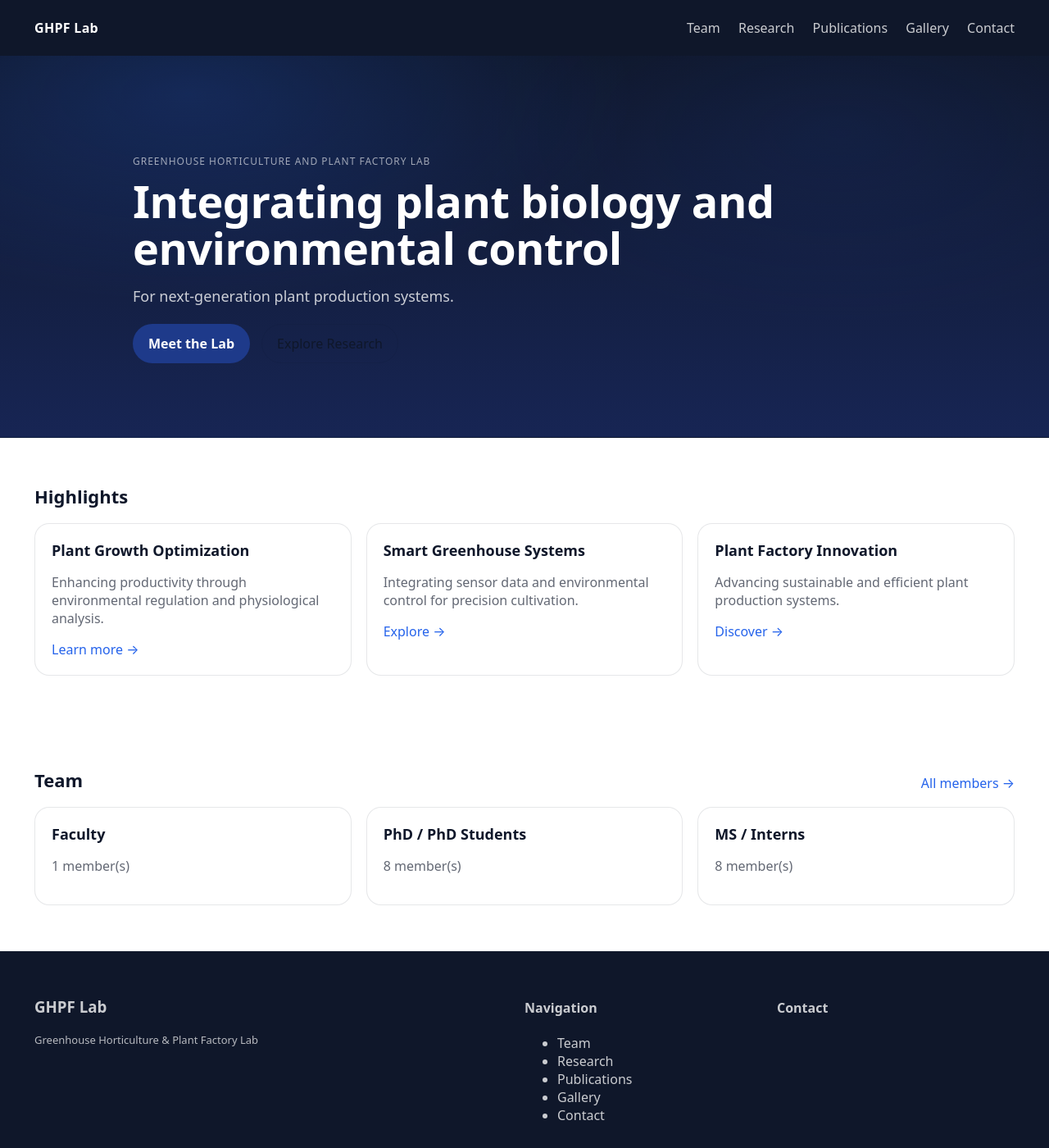
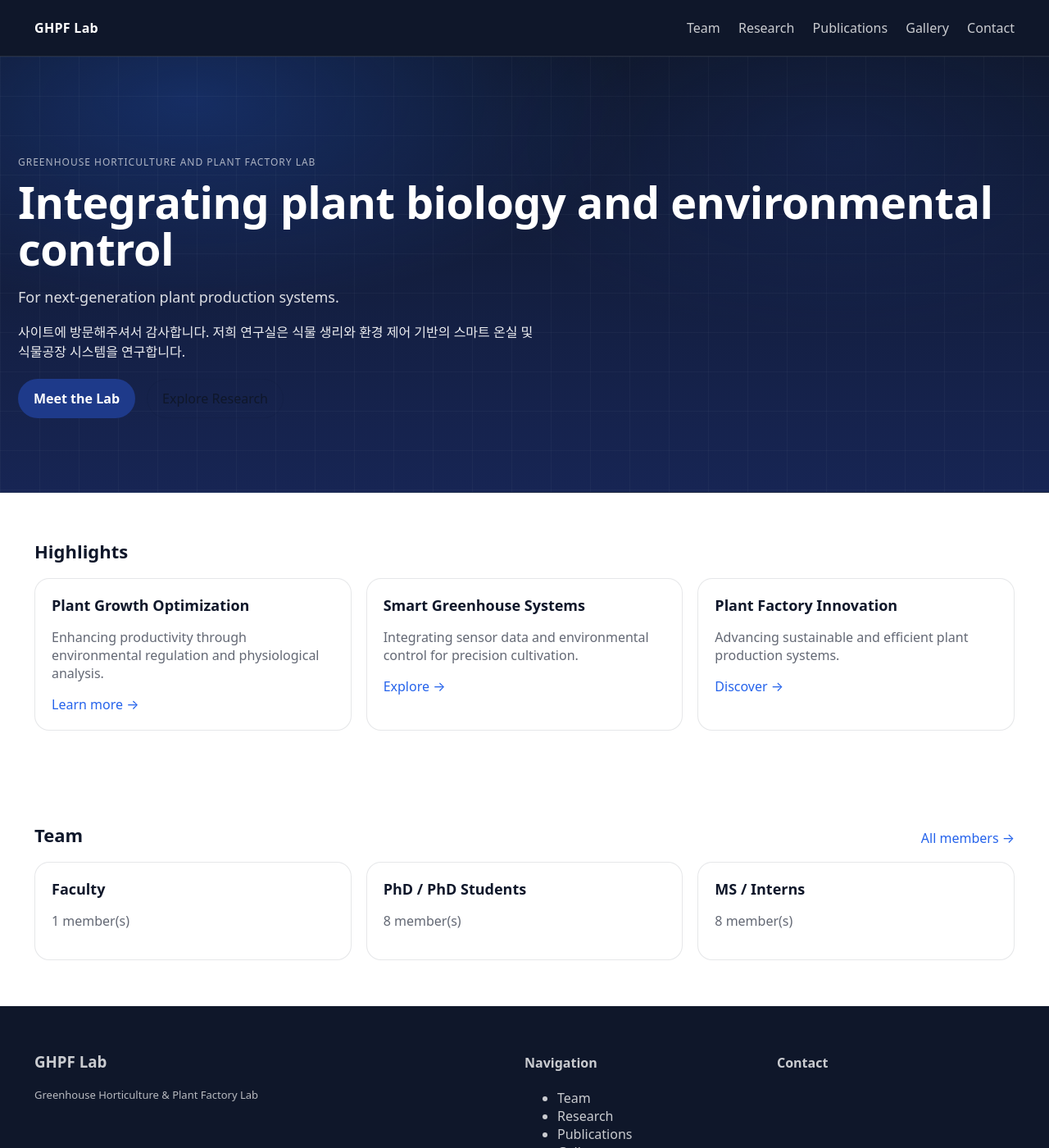
Before and after one commit to evergreendasol/Trial-2-lab-web, a Jekyll site: the page built from index.md, in a window 1280 px wide and 1400 px high. Shown: the whole window at 82% size. Built offline with Jekyll 4.4.1, drawn with Linux system fonts in a browser that asks for light colours.

Commit message:
Unify CSS and add hero placeholder banner

```diff
--- a/_includes/hero.html
+++ b/_includes/hero.html
@@ -1,11 +1,27 @@
-<section class="hero">
+<section class="hero hero--photo">
   <div class="container hero__inner">
+
     <p class="pill">{{ include.pill }}</p>
+
     <h1>{{ include.title }}</h1>
+
     <p class="lead">{{ include.subtitle }}</p>
+
+    <!-- 추가 환영문 -->
+    <p class="hero__welcome">
+      사이트에 방문해주셔서 감사합니다. 저희 연구실은 식물 생리와 환경 제어 기반의
+      스마트 온실 및 식물공장 시스템을 연구합니다.
+    </p>
+
     <div class="hero__cta">
-      <a class="btn btn--primary" href="{{ include.primary_link | relative_url }}">{{ include.primary_text }}</a>
-      <a class="btn btn--ghost" href="{{ include.secondary_link | relative_url }}">{{ include.secondary_text }}</a>
+      <a class="btn btn--primary" href="{{ include.primary_link | relative_url }}">
+        {{ include.primary_text }}
+      </a>
+
+      <a class="btn btn--ghost" href="{{ include.secondary_link | relative_url }}">
+        {{ include.secondary_text }}
+      </a>
     </div>
+
   </div>
 </section>
--- a/assets/css/site.css
+++ b/assets/css/site.css
@@ -1,6 +1,5 @@
 :root{
   /* ===== White + Navy Academic Theme ===== */
-
   --bg:#ffffff;
   --bg2:#f3f6fb;
 
@@ -16,9 +15,11 @@
   --accent3:#0f172a;
 
   --navbg:rgba(255,255,255,.95);
-  --dark:#0f172a;         /* header/footer background */
+
+  /* dark header/footer */
+  --dark:#0f172a;
+  --dark2:#172554;
   --darkLine:rgba(255,255,255,.10);
-
 }
 
 *{box-sizing:border-box}
@@ -33,12 +34,8 @@ body{
 /* =========================
    LINKS
    ========================= */
-a{
-  color:var(--accent2);
-}
-a:hover{
-  color:var(--accent);
-}
+a{color:var(--accent2)}
+a:hover{color:var(--accent)}
 
 .link{
   color:var(--accent2);
@@ -59,13 +56,14 @@ a:hover{
 }
 
 /* =========================
-   NAV
+   NAV (dark top bar)
    ========================= */
-
 .nav{
   position:sticky;
   top:0;
   z-index:10;
+  background:var(--dark);
+  border-bottom:1px solid var(--darkLine);
 }
 
 .nav__inner{
@@ -79,17 +77,15 @@ a:hover{
   font-weight:800;
   letter-spacing:.3px;
   text-decoration:none;
-  color:var(--text);
+  color:#fff;
 }
 
 .nav__links a{
   margin-left:18px;
   text-decoration:none;
-  color:rgba(15,23,42,.78);
+  color:rgba(255,255,255,.78);
 }
-.nav__links a:hover{
-  color:var(--accent);
-}
+.nav__links a:hover{color:#fff}
 
 /* =========================
    BUTTONS
@@ -106,57 +102,57 @@ a:hover{
   color:var(--text);
   transition:.2s ease;
 }
-.btn:hover{
-  background:#e2e8f0;
-}
+.btn:hover{background:#e2e8f0}
 
 .btn--primary{
   background:var(--accent);
   border-color:transparent;
-  color:#ffffff;
+  color:#fff;
   font-weight:600;
 }
-.btn--primary:hover{
-  background:#162e6e;
-}
+.btn--primary:hover{background:#162e6e}
 
 .btn--ghost{
   background:transparent;
 }
 
 /* =========================
-   HERO
+   HERO (base)
+   - hero 자체는 "레이아웃"만
+   - 배경은 modifier로 선택 (hero--photo)
    ========================= */
 .hero{
-  padding:140px 0 110px;
+  padding:120px 0 90px;
   border-bottom:1px solid var(--line);
-  background:
-    radial-gradient(900px 420px at 18% 10%, rgba(37,99,235,.14), transparent 60%),
-    radial-gradient(800px 420px at 80% 20%, rgba(30,58,138,.10), transparent 55%),
-    linear-gradient(180deg, var(--bg2) 0%, var(--bg) 100%);
 }
 
-.hero__inner{max-width:1000px}
+/* hero content */
+.hero__inner{
+  /* container 안에서 꽉 차게 */
+  max-width:none;
+}
 
 .pill{
   font-size:12px;
   letter-spacing:1px;
   text-transform:uppercase;
-  color:rgba(15,23,42,.55);
   margin:0 0 12px;
 }
 
-h1{
+/* hero 제목/본문 */
+.hero h1{
   font-size:54px;
   line-height:1.06;
   margin:10px 0 14px;
   letter-spacing:-0.5px;
+  color:inherit;
 }
 
-.lead{
+.hero .lead{
   font-size:18px;
-  color:rgba(15,23,42,.70);
   max-width:76ch;
+  color:inherit;
+  opacity:.9;
 }
 
 .hero__cta{
@@ -164,6 +160,53 @@ h1{
   gap:14px;
   margin-top:22px;
   flex-wrap:wrap;
+}
+
+/* 추가 환영문 (원하면 hero.html에서 사용) */
+.hero__welcome{
+  margin-top:16px;
+  max-width:70ch;
+  opacity:.92;
+}
+
+/* =========================
+   HERO PLACEHOLDER (no image)
+   - 홈에서 <section class="hero hero--photo"> 로 사용
+   ========================= */
+.hero--photo{
+  position:relative;
+  color:#fff;
+  border-bottom:1px solid var(--darkLine);
+  background:
+    radial-gradient(900px 420px at 18% 10%, rgba(37,99,235,.28), transparent 60%),
+    radial-gradient(800px 420px at 80% 20%, rgba(30,58,138,.22), transparent 55%),
+    linear-gradient(180deg, var(--dark) 0%, var(--dark2) 100%);
+}
+
+/* 미세 그리드 패턴(줄무늬X) */
+.hero--photo::after{
+  content:"";
+  position:absolute;
+  inset:0;
+  background-image:
+    linear-gradient(rgba(255,255,255,.03) 1px, transparent 1px),
+    linear-gradient(90deg, rgba(255,255,255,.03) 1px, transparent 1px);
+  background-size: 48px 48px;
+  pointer-events:none;
+}
+
+.hero--photo .hero__inner{
+  position:relative;
+  z-index:1;
+}
+
+.hero--photo .pill{
+  color:rgba(255,255,255,.65);
+}
+
+.hero--photo .lead{
+  color:rgba(255,255,255,.85);
+  opacity:1;
 }
 
 /* =========================
@@ -262,11 +305,13 @@ h1{
 }
 
 /* =========================
-   FOOTER
+   FOOTER (dark bottom bar)
    ========================= */
 .footer{
-  border-top:1px solid var(--line);
+  background:var(--dark);
+  border-top:none;
   padding:36px 0 22px;
+  color:rgba(255,255,255,.78);
 }
 
 .footer__grid{
@@ -276,26 +321,20 @@ h1{
 }
 
 .footer a{
-  color:rgba(15,23,42,.72);
+  color:rgba(255,255,255,.78);
   text-decoration:none;
 }
-.footer a:hover{
-  color:var(--text);
-}
+.footer a:hover{color:#fff}
 
 .footer__bottom{
   margin-top:18px;
   padding-top:12px;
-  border-top:1px solid var(--line);
+  border-top:1px solid var(--darkLine);
+  color:rgba(255,255,255,.60);
 }
 
-/* =========================
-   RESPONSIVE
-   ========================= */
-@media (max-width:900px){
-  h1{font-size:40px}
-  .grid{grid-template-columns:1fr}
-  .footer__grid{grid-template-columns:1fr}
+.footer .muted{
+  color:rgba(255,255,255,.70);
 }
 
 /* =========================
@@ -306,11 +345,9 @@ h1{
   grid-template-columns: repeat(3, minmax(0, 1fr));
   gap:28px;
 }
-
 @media (max-width:1000px){
   .gallery-grid{ grid-template-columns: repeat(2, 1fr); }
 }
-
 @media (max-width:600px){
   .gallery-grid{ grid-template-columns: 1fr; }
 }
@@ -368,12 +405,16 @@ h1{
 
 .gallery-modal::backdrop{
   background: rgba(0,0,0,.35);
+  backdrop-filter: blur(6px);
 }
 
 .gallery-modal__inner{
   width: min(980px, calc(100vw - 32px));
   margin: 8vh auto 0;
   padding: 18px;
+  background:var(--panel);
+  border:1px solid var(--line);
+  border-radius:18px;
 }
 
 .gallery-modal__imgwrap{
@@ -391,65 +432,11 @@ h1{
 }
 
 /* =========================
-   DARK HEADER + FOOTER OVERRIDES
+   RESPONSIVE
    ========================= */
-
-/* Header (Nav) */
-.nav{
-  background:var(--dark);
+@media (max-width:900px){
+  .hero{padding:92px 0 70px}
+  .hero h1{font-size:40px}
+  .grid{grid-template-columns:1fr}
+  .footer__grid{grid-template-columns:1fr}
 }
-
-.brand{
-  color:#fff;
-}
-
-.nav__links a{
-  color:rgba(255,255,255,.78);
-}
-
-.nav__links a:hover{
-  color:#fff;
-}
-
-/* Hero inside dark header area (home only; harmless elsewhere) */
-.hero{
-  padding:120px 0 90px;
-  background:
-    radial-gradient(900px 420px at 18% 10%, rgba(37,99,235,.22), transparent 60%),
-    radial-gradient(800px 420px at 80% 20%, rgba(30,58,138,.18), transparent 55%),
-    linear-gradient(180deg, #0f172a 0%, #172554 100%);
-  color:#fff;
-}
-
-.hero .lead{
-  color:rgba(255,255,255,.78);
-}
-
-.hero .pill{
-  color:rgba(255,255,255,.60);
-}
-
-/* Footer */
-.footer{
-  background:var(--dark);
-  border-top:none;
-  color:rgba(255,255,255,.78);
-}
-
-.footer a{
-  color:rgba(255,255,255,.78);
-}
-
-.footer a:hover{
-  color:#fff;
-}
-
-.footer__bottom{
-  border-top:1px solid var(--darkLine);
-  color:rgba(255,255,255,.60);
-}
-
-/* muted text inside footer should be readable */
-.footer .muted{
-  color:rgba(255,255,255,.70);
-}
```
